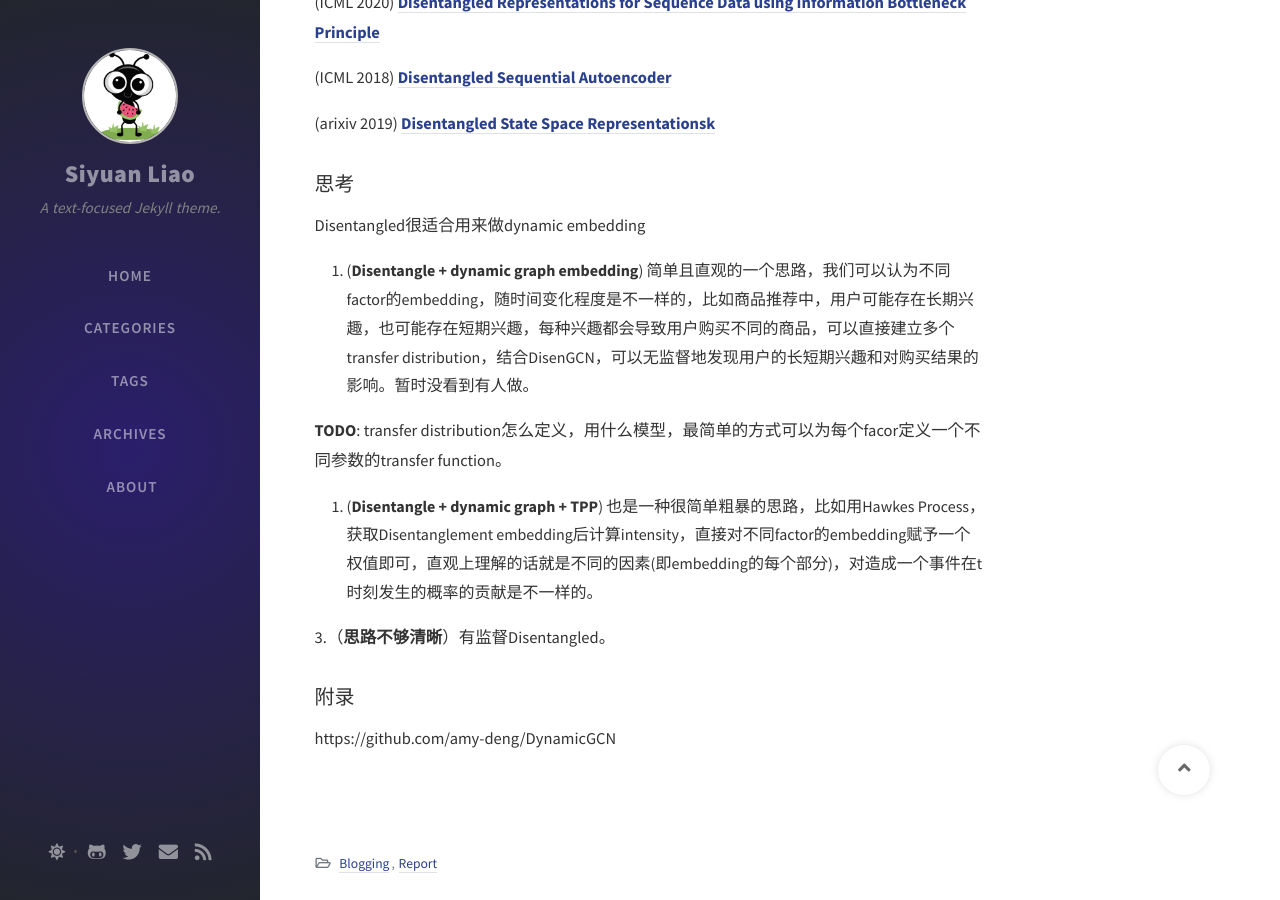
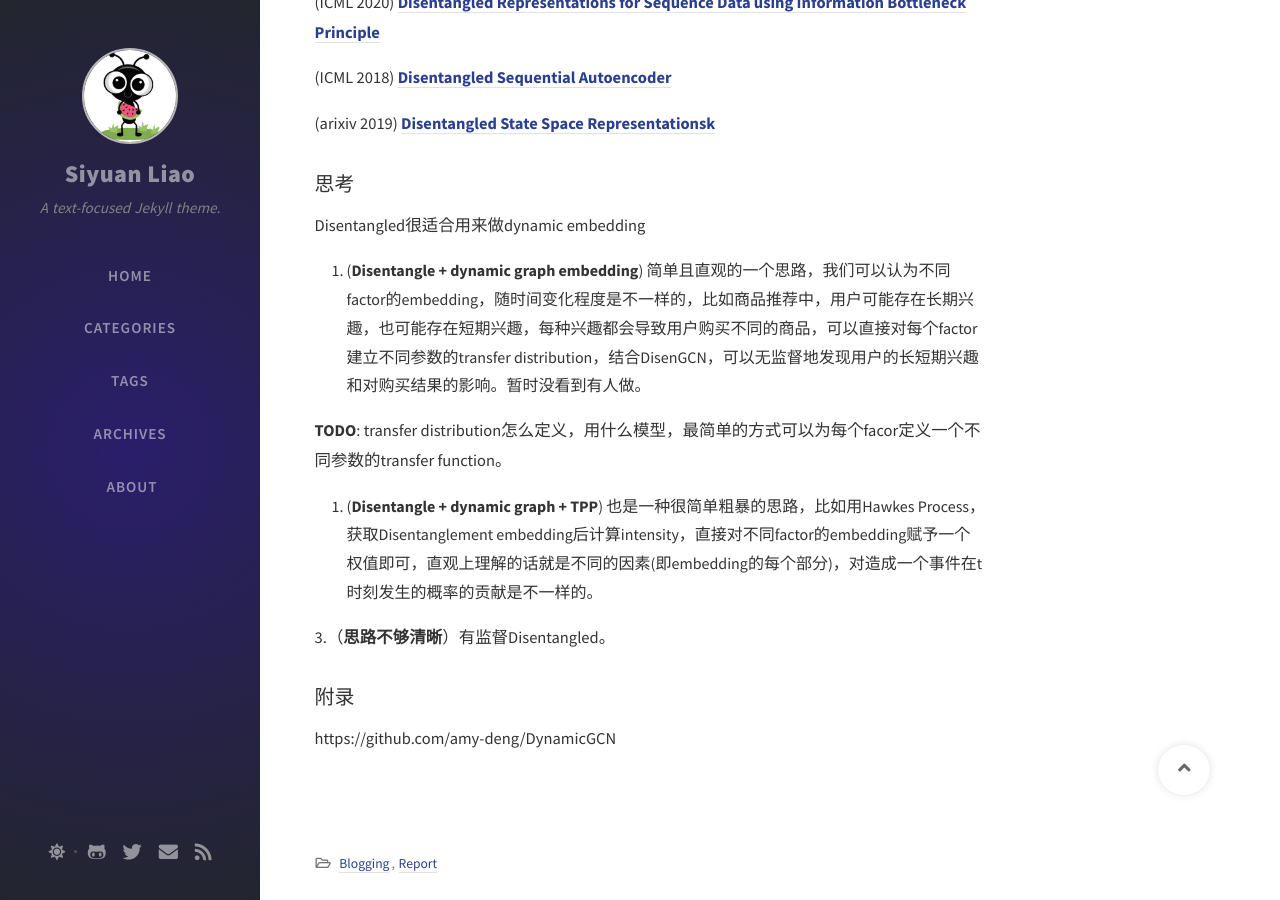
Before and after one commit to SeanLiaoy/seanliaoy.github.io, a Jekyll site: the page built from _posts/2020-10-04-disentangled.md, in a window 1280 px wide and 900 px high, scrolled down 1792 px. Built offline with Jekyll 4.4.1, drawn with Linux system fonts in a browser that asks for light colours; nearby versions of some CDN libraries; comment, search, counter and statistics services are not loaded.

Commit message:
修改文件: _posts/2020-10-04-disentangled.md

```diff
--- a/_posts/2020-10-04-disentangled.md
+++ b/_posts/2020-10-04-disentangled.md
@@ -76,7 +76,7 @@ $$ \mathbf{y}_u = [ c_1, c_2, ..., c_K ] $$
 
 Disentangled很适合用来做dynamic embedding
 
-1.  (**Disentangle + dynamic graph embedding**) 简单且直观的一个思路，我们可以认为不同factor的embedding，随时间变化程度是不一样的，比如商品推荐中，用户可能存在长期兴趣，也可能存在短期兴趣，每种兴趣都会导致用户购买不同的商品，可以直接建立多个transfer distribution，结合DisenGCN，可以无监督地发现用户的长短期兴趣和对购买结果的影响。暂时没看到有人做。
+1.  (**Disentangle + dynamic graph embedding**) 简单且直观的一个思路，我们可以认为不同factor的embedding，随时间变化程度是不一样的，比如商品推荐中，用户可能存在长期兴趣，也可能存在短期兴趣，每种兴趣都会导致用户购买不同的商品，可以直接对每个factor建立不同参数的transfer distribution，结合DisenGCN，可以无监督地发现用户的长短期兴趣和对购买结果的影响。暂时没看到有人做。
 
 **TODO**: transfer distribution怎么定义，用什么模型，最简单的方式可以为每个facor定义一个不同参数的transfer function。
 
```
